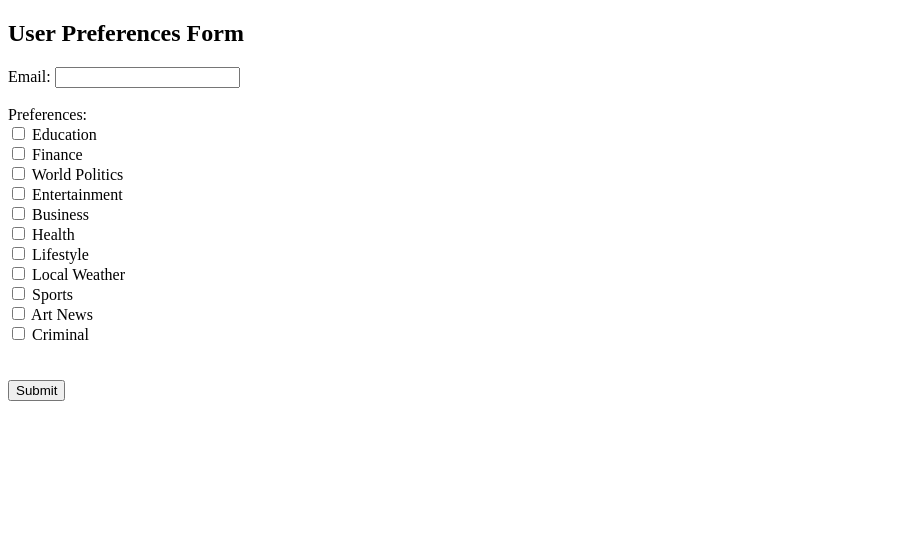
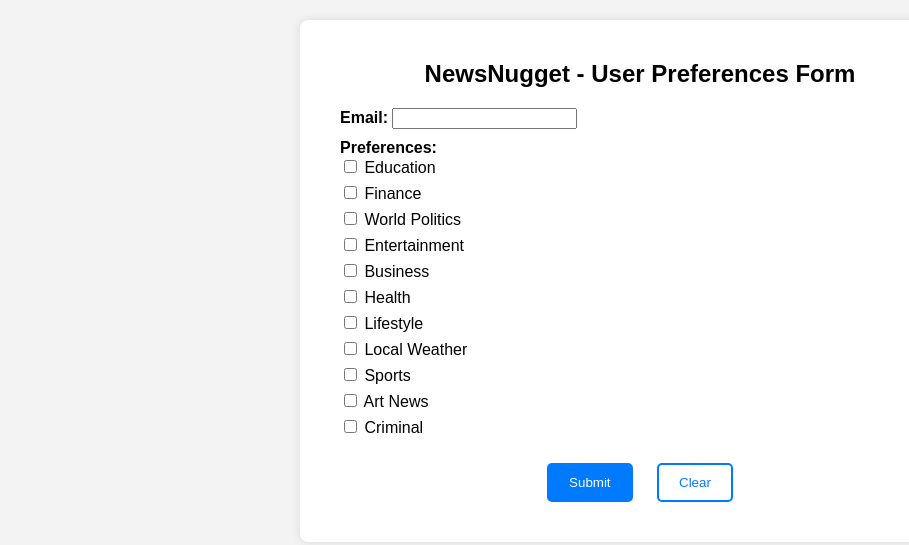
Before and after one commit to jashdalal/NewsNugget, a plain HTML site: page user_preference/frontend-app/index.html in a window 1280 px wide. Shown: the whole page, without its empty margins (0-909 px from the left). Drawn offline with Linux system fonts and the light colour scheme.

Commit message:
Enhanced frontend visualization

```diff
--- a/user_preference/frontend-app/index.html
+++ b/user_preference/frontend-app/index.html
@@ -1,33 +1,157 @@
 <!DOCTYPE html>
 <html lang="en">
   <head>
-    <meta charset="UTF-8">
-    <meta name="viewport" content="width=device-width, initial-scale=1.0">
-    <title>User Preferences Form</title>
+    <meta charset="UTF-8" />
+    <meta name="viewport" content="width=device-width, initial-scale=1.0" />
+    <title>NewsNugget</title>
+    <style>
+      body {
+        font-family: Arial, sans-serif;
+        margin: 0;
+        padding: 0;
+        background-color: #f3f3f3;
+      }
+
+      .container {
+        max-width: 600px;
+        margin: 20px auto;
+        padding: 20px 40px;
+        background-color: #fff;
+        border-radius: 8px;
+        box-shadow: 0 0 10px rgba(0, 0, 0, 0.1);
+      }
+
+      h2 {
+        text-align: center;
+        margin-bottom: 20px;
+      }
+
+      label {
+        font-weight: bold;
+      }
+
+      input[type="email"],
+      input[type="checkbox"] {
+        margin-bottom: 10px;
+      }
+
+      .btn-container {
+        text-align: center;
+        padding: 20px 20px;
+      }
+
+      button[type="submit"],
+      button[type="button"] {
+        padding: 10px 20px;
+        margin: 0 10px;
+        border: 2px solid #007bff;
+        border-radius: 5px;
+        cursor: pointer;
+        transition: background-color 0.3s ease, color 0.3s ease;
+      }
+
+      button[type="submit"] {
+        background-color: #007bff;
+        color: #fff;
+      }
+
+      button[type="submit"]:hover {
+        background-color: #0056b3;
+      }
+
+      button[type="button"] {
+        background-color: #fff;
+        color: #007bff;
+      }
+
+      button[type="button"]:hover {
+        background-color: #f0f0f0;
+      }
+    </style>
   </head>
   <body>
-    <h2>User Preferences Form</h2>
+    <div class="container">
+      <h2>NewsNugget - User Preferences Form</h2>
       <form id="userForm">
         <label for="email">Email:</label>
-        <input type="email" id="email" name="email" required><br><br>
+        <input type="email" id="email" name="email" required /><br />
 
-        <label for="preferences">Preferences:</label><br>
-        <input type="checkbox" id="education" name="preferences" value="Education"> Education<br>
-        <input type="checkbox" id="finance" name="preferences" value="Finance"> Finance<br>
-        <input type="checkbox" id="politics" name="preferences" value="World Politics"> World Politics<br>
-        <input type="checkbox" id="entertainment" name="preferences" value="Entertainment"> Entertainment<br>
-        <input type="checkbox" id="business" name="preferences" value="Business"> Business<br>
-        <input type="checkbox" id="health" name="preferences" value="Health"> Health<br>
-        <input type="checkbox" id="lifestyle" name="preferences" value="Lifestyle"> Lifestyle<br>
-        <input type="checkbox" id="weather" name="preferences" value="Local Weather"> Local Weather<br>
-        <input type="checkbox" id="sports" name="preferences" value="Sports"> Sports<br>
-        <input type="checkbox" id="art" name="preferences" value="Art News"> Art News<br>
-        <input type="checkbox" id="criminal" name="preferences" value="Criminal"> Criminal<br>
+        <label>Preferences:</label><br />
+        <input
+          type="checkbox"
+          id="education"
+          name="preferences"
+          value="Education"
+        />
+        Education<br />
+        <input
+          type="checkbox"
+          id="finance"
+          name="preferences"
+          value="Finance"
+        />
+        Finance<br />
+        <input
+          type="checkbox"
+          id="politics"
+          name="preferences"
+          value="World Politics"
+        />
+        World Politics<br />
+        <input
+          type="checkbox"
+          id="entertainment"
+          name="preferences"
+          value="Entertainment"
+        />
+        Entertainment<br />
+        <input
+          type="checkbox"
+          id="business"
+          name="preferences"
+          value="Business"
+        />
+        Business<br />
+        <input type="checkbox" id="health" name="preferences" value="Health" />
+        Health<br />
+        <input
+          type="checkbox"
+          id="lifestyle"
+          name="preferences"
+          value="Lifestyle"
+        />
+        Lifestyle<br />
+        <input
+          type="checkbox"
+          id="weather"
+          name="preferences"
+          value="Local Weather"
+        />
+        Local Weather<br />
+        <input type="checkbox" id="sports" name="preferences" value="Sports" />
+        Sports<br />
+        <input type="checkbox" id="art" name="preferences" value="Art News" />
+        Art News<br />
+        <input
+          type="checkbox"
+          id="criminal"
+          name="preferences"
+          value="Criminal"
+        />
+        Criminal<br />
 
-        <br><br>
+        <div class="btn-container">
           <button type="submit">Submit</button>
+          <button type="button" onclick="clearFields()">Clear</button>
+        </div>
       </form>
+    </div>
 
     <script src="app.js"></script>
+    <script>
+      function clearFields() {
+        document.getElementById("userForm").reset();
+      }
+    </script>
   </body>
 </html>
```
Lines whose indentation alone changed are shown as unchanged.
